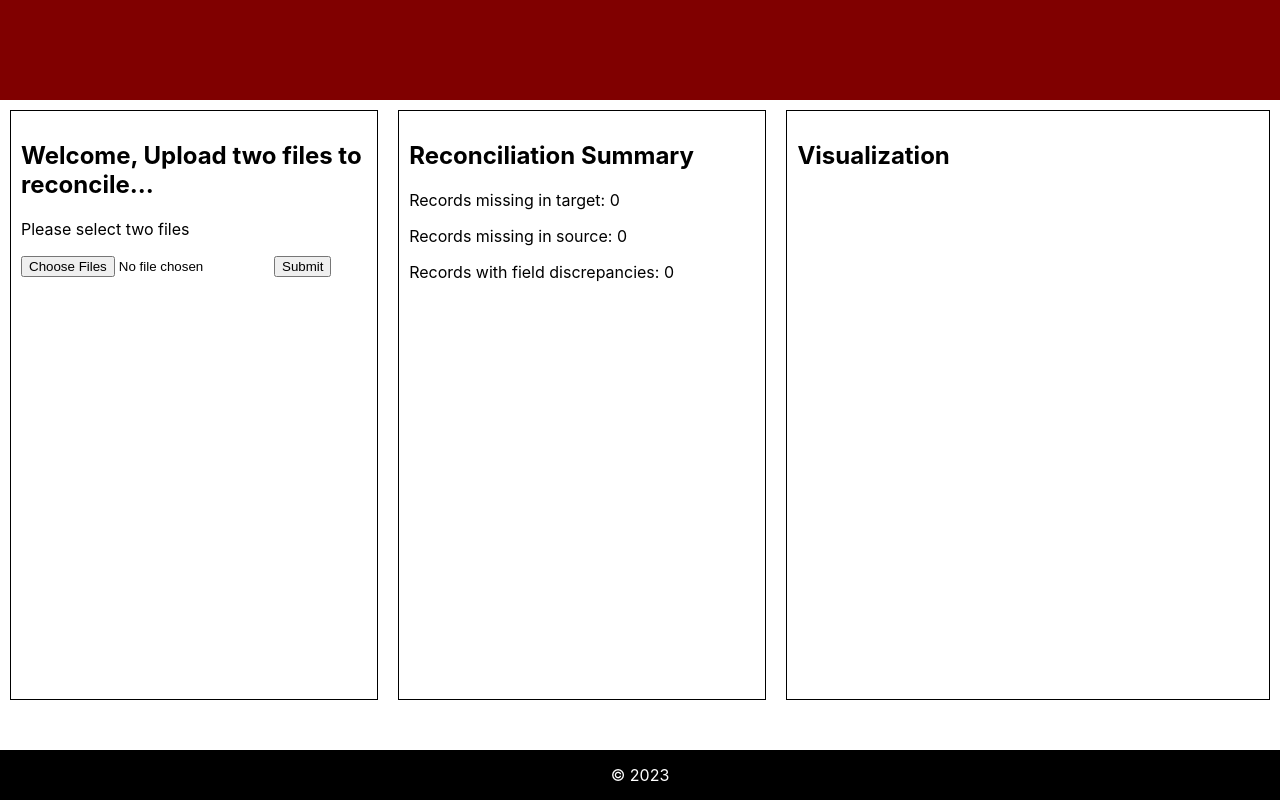
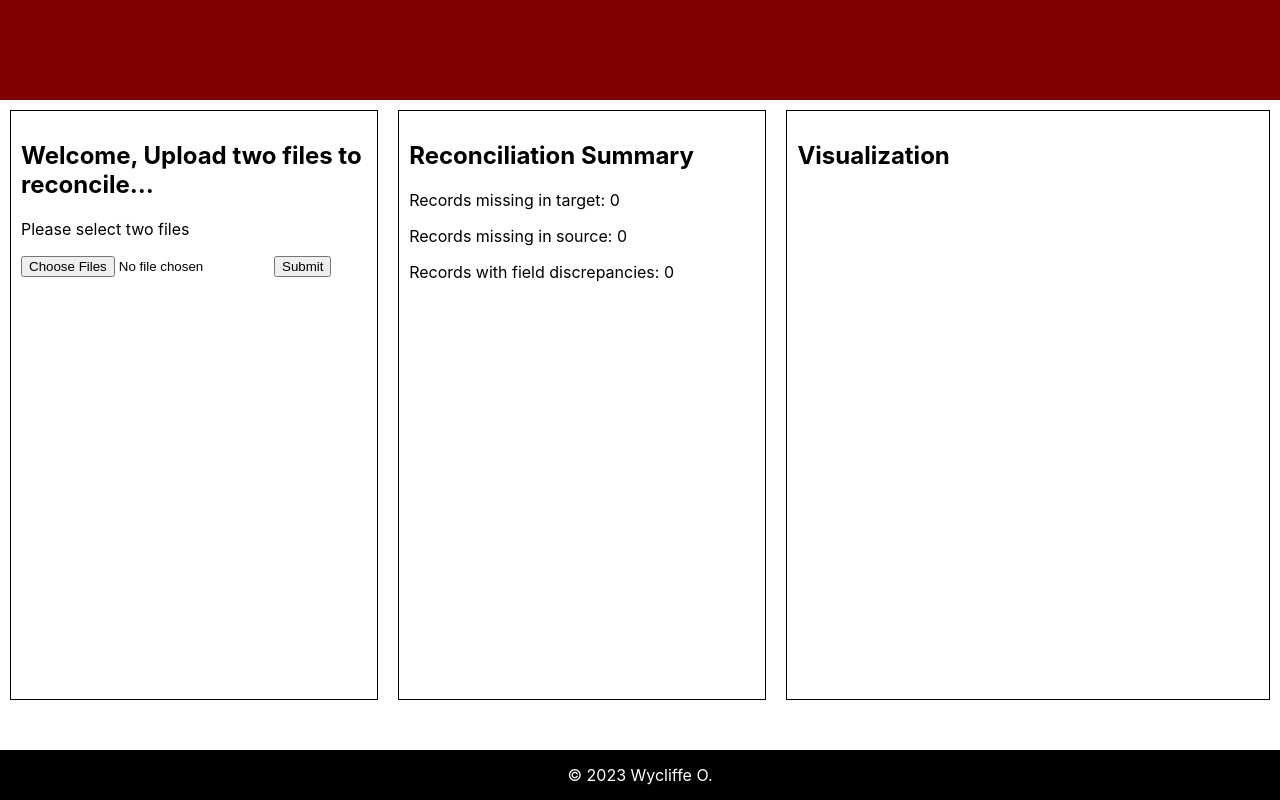
Before and after one commit to Agwanyanjaba/csv-reconciliation-tool-ui, a React (Create React App) app: page / in a window 1280 px wide. Built offline with nearby package versions, Linux system fonts and the light colour scheme.

Commit message:
update scripts for deployment

```diff
--- a/src/App.js
+++ b/src/App.js
@@ -117,7 +117,7 @@ const App = () => {
           justifyContent: 'center',
         }}
       >
-        &copy; {currentYear}
+        &copy; {currentYear} Wycliffe O.
       </div>
     </div>
   );
```
Also changed, not shown: package.json (+6 -4 lines).
